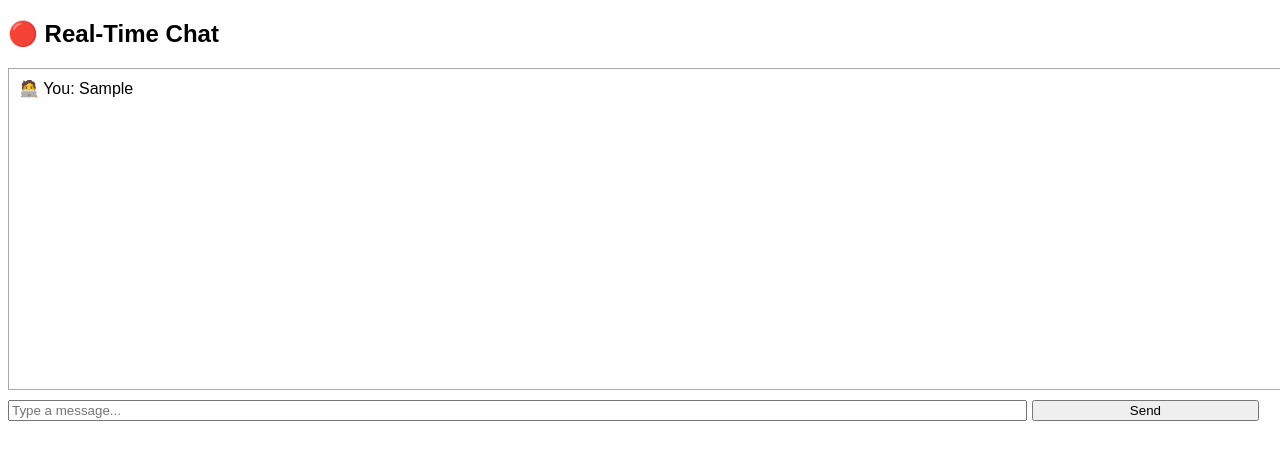
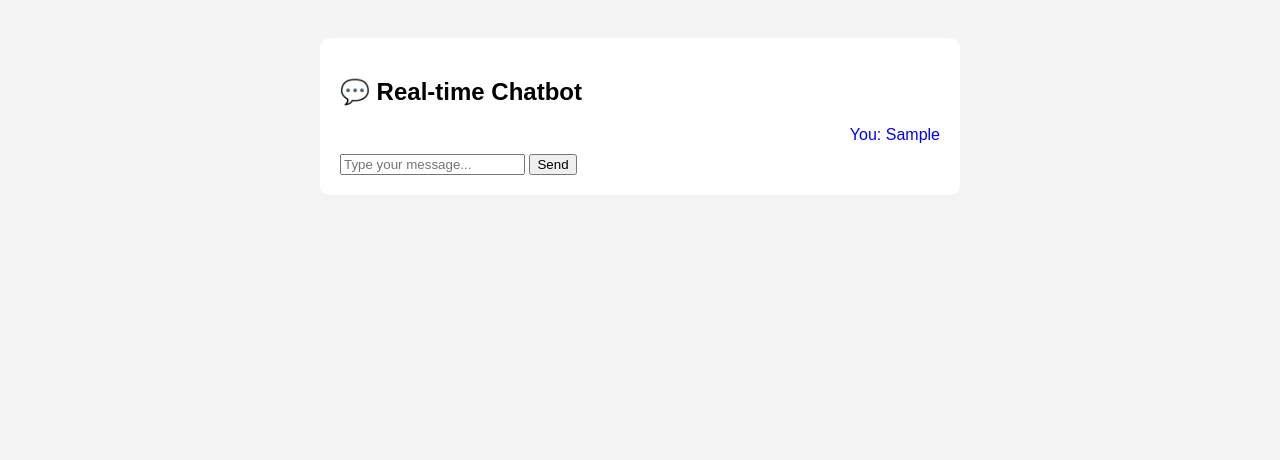
Before and after one commit to RUTUJACHOUDHAR21/websocket, a plain HTML site: page index.html in a window 1280 px wide. Both pictures are taken after typing "Sample" into the empty fields and a click on the button "Send". Drawn offline with nearby package versions, Linux system fonts and the light colour scheme; no server answers.

Commit message:
Update index.html

```diff
--- a/index.html
+++ b/index.html
@@ -1,68 +1,55 @@
 <!DOCTYPE html>
 <html lang="en">
 <head>
-    <meta charset="UTF-8">
-    <title>Real-Time Chat</title>
-    <style>
-        body {
-            font-family: Arial, sans-serif;
-        }
-        #chatbox {
-            width: 100%;
-            height: 300px;
-            border: 1px solid #aaa;
-            padding: 10px;
-            overflow-y: scroll;
-            margin-bottom: 10px;
-        }
-        #input {
-            width: 80%;
-        }
-        #sendBtn {
-            width: 18%;
-        }
-    </style>
+  <meta charset="UTF-8">
+  <title>WebSocket Chatbot</title>
+  <style>
+    body { font-family: Arial; background: #f4f4f4; padding: 30px; }
+    #chat { max-width: 600px; margin: auto; background: white; padding: 20px; border-radius: 10px; }
+    .msg { margin: 10px 0; }
+    .user { text-align: right; color: blue; }
+    .bot { text-align: left; color: green; }
+  </style>
 </head>
 <body>
-    <h2>🔴 Real-Time Chat</h2>
-    <div id="chatbox"></div>
-    <input type="text" id="input" placeholder="Type a message..."/>
-    <button id="sendBtn">Send</button>
+  <div id="chat">
+    <h2>💬 Real-time Chatbot</h2>
+    <div id="messages"></div>
+    <input id="input" type="text" placeholder="Type your message..." autofocus>
+    <button onclick="sendMessage()">Send</button>
+  </div>
 
-    <script>
-        const socket = new WebSocket(`ws://${location.host}/ws`);
+  <script src="https://cdnjs.cloudflare.com/ajax/libs/socket.io/4.4.1/socket.io.min.js"></script>
+  <script>
+    const socket = io();
+    const input = document.getElementById("input");
+    const messages = document.getElementById("messages");
 
-        socket.onopen = () => {
-            document.querySelector("h2").innerHTML = "🟢 Real-Time Chat";
-        };
+    socket.on('message', function(msg) {
+      appendMessage('bot', msg);
+    });
 
-        socket.onclose = () => {
-            document.querySelector("h2").innerHTML = "🔴 Real-Time Chat";
-        };
+    function sendMessage() {
+      const text = input.value;
+      if (text.trim() !== "") {
+        appendMessage('user', text);
+        socket.send(text);
+        input.value = '';
+      }
+    }
 
-        socket.onmessage = (event) => {
-            const chatbox = document.getElementById("chatbox");
-            const msg = document.createElement("div");
-            msg.innerHTML = `👤 Stranger: ${event.data}`;
-            chatbox.appendChild(msg);
-            chatbox.scrollTop = chatbox.scrollHeight;
-        };
+    function appendMessage(sender, text) {
+      const div = document.createElement("div");
+      div.className = "msg " + sender;
+      div.textContent = (sender === 'user' ? "You: " : "Bot: ") + text;
+      messages.appendChild(div);
+      messages.scrollTop = messages.scrollHeight;
+    }
 
-        const input = document.getElementById("input");
-        const sendBtn = document.getElementById("sendBtn");
-
-        sendBtn.onclick = () => {
-            const message = input.value;
-            if (message) {
-                const chatbox = document.getElementById("chatbox");
-                const msg = document.createElement("div");
-                msg.innerHTML = `🧑‍💻 You: ${message}`;
-                chatbox.appendChild(msg);
-                socket.send(message);
-                input.value = "";
-                chatbox.scrollTop = chatbox.scrollHeight;
-            }
-        };
-    </script>
+    // Enter key to send
+    input.addEventListener("keypress", function(e) {
+      if (e.key === "Enter") sendMessage();
+    });
+  </script>
 </body>
 </html>
```
